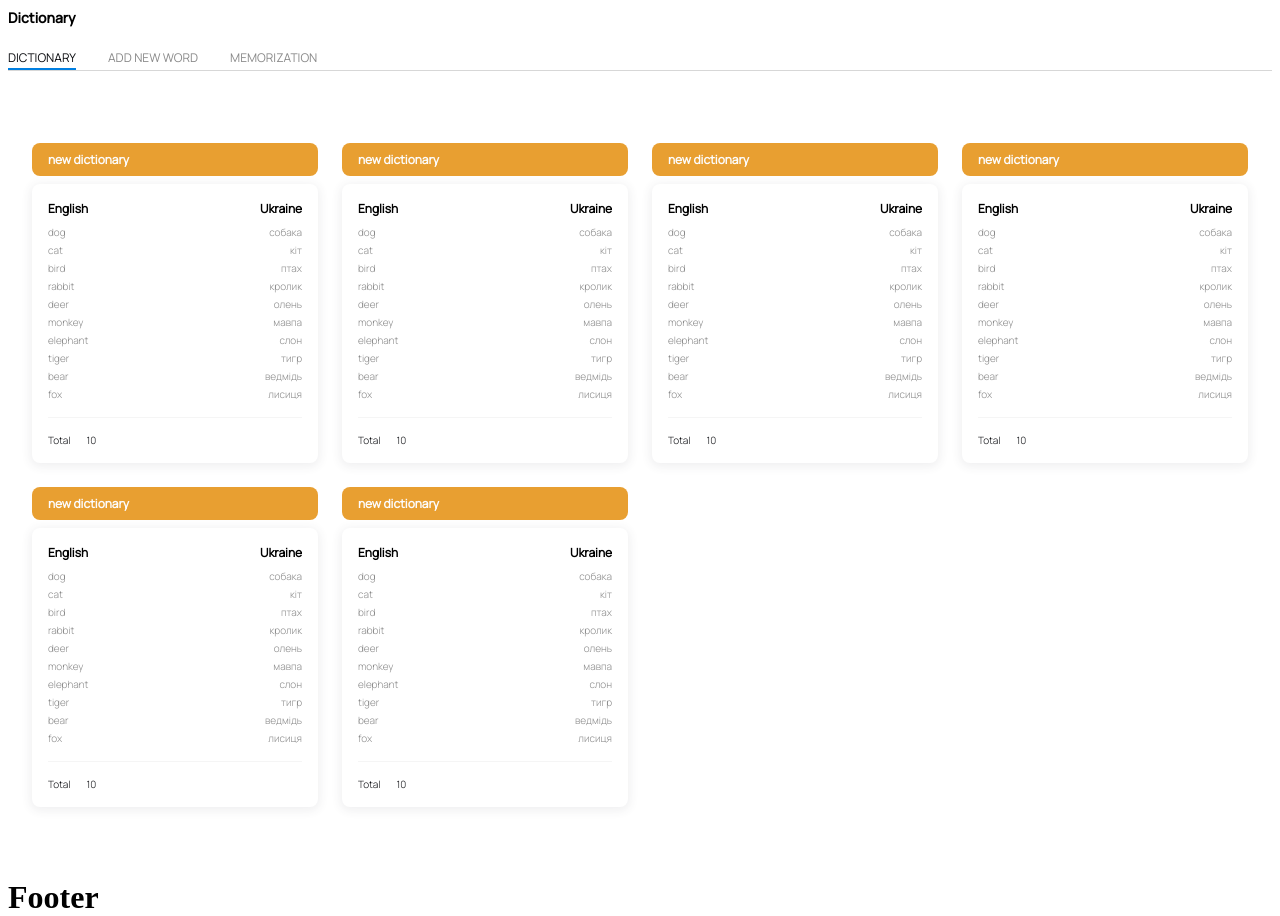
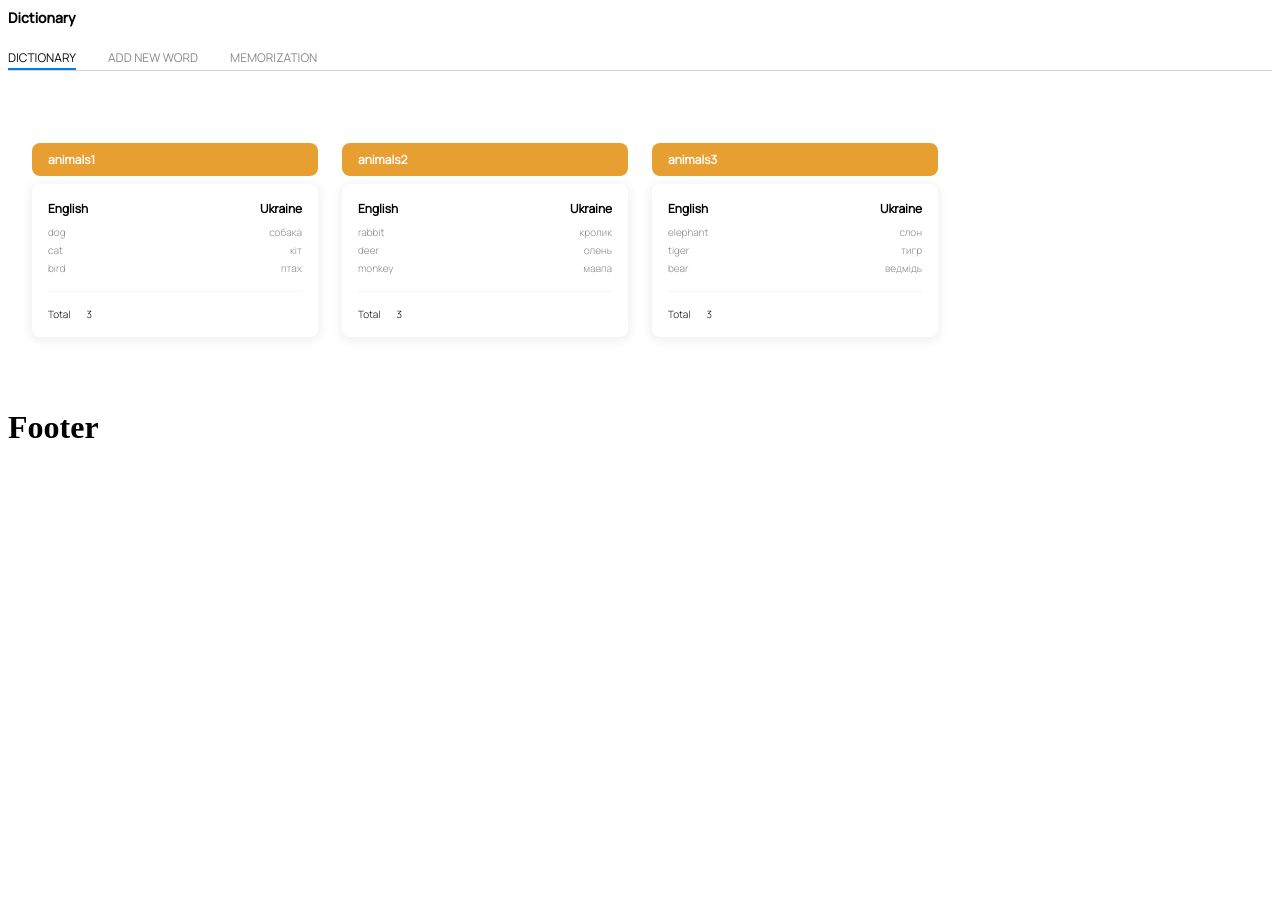
Before and after one commit to ydem1/Dictionary, a React app: page /#/ in a window 1280 px wide. After the commit the page ends 808 px from the top, so only its background shows below. Built offline with nearby package versions, Linux system fonts and the light colour scheme; the HTML template or start-up script is replaced by a standard one.

Commit message:
add redux

```diff
--- a/package.json
+++ b/package.json
@@ -10,9 +10,11 @@
     "preview": "vite preview"
   },
   "dependencies": {
+    "@reduxjs/toolkit": "^2.2.1",
     "classnames": "^2.5.1",
     "react": "^18.2.0",
     "react-dom": "^18.2.0",
+    "react-redux": "^9.1.0",
     "react-router-dom": "^6.22.2",
     "sass": "^1.71.1"
   },
--- a/src/index.tsx
+++ b/src/index.tsx
@@ -1,9 +1,13 @@
-import React from 'react';
 import { createRoot } from 'react-dom/client';
+import { store } from './store/store';
+import { Provider } from 'react-redux'
 import { Root } from './Root';
+
 
 const container = document.getElementById('root') as HTMLElement;
 
 createRoot(container).render(
-  <Root />
+  <Provider store={store}>
+    <Root />
+  </Provider>
 );
--- a/src/pages/dictionary.page/components/dictionary.tsx
+++ b/src/pages/dictionary.page/components/dictionary.tsx
@@ -1,51 +1,13 @@
+import React from 'react';
+import { Dictionaries } from '../../../types/Dictionary';
 import './dictionary.scss';
 
-export const Dictionary = () => {
-  const dictionary = [
-    {
-      ukr: 'собака',
-      eng: 'dog',
-    },
-    {
-      ukr: 'кіт',
-      eng: 'cat',
-    },
-    {
-      ukr: 'птах',
-      eng: 'bird',
-    },
-    {
-      ukr: 'кролик',
-      eng: 'rabbit',
-    },
-    {
-      ukr: 'олень',
-      eng: 'deer',
-    },
-    {
-      ukr: 'мавпа',
-      eng: 'monkey',
-    },
-    {
-      ukr: 'слон',
-      eng: 'elephant',
-    },
-    {
-      ukr: 'тигр',
-      eng: 'tiger',
-    },
-    {
-      ukr: 'ведмідь',
-      eng: 'bear',
-    },
-    {
-      ukr: 'лисиця',
-      eng: 'fox',
-    },
-  ];
+type Props = {
+  name: string,
+  dictionary: Dictionaries[],
+}
 
-  const name = 'new dictionary';
-
+export const Dictionary: React.FC<Props> = ({ name, dictionary }) => {
   return (
     <article className="dictionary">
       <h3 className="dictionary__name">
@@ -63,7 +25,10 @@ export const Dictionary = () => {
           </h4>
         </li>
         {dictionary.map(item => (
-          <li className="dictionary__words">
+          <li
+            key={`id:${item.eng}${item.ukr}`}
+            className="dictionary__words"
+          >
             <p className="dictionary__eng">
               {item.eng}
             </p>
--- a/src/pages/dictionary.page/dictionary.page.scss
+++ b/src/pages/dictionary.page/dictionary.page.scss
@@ -1,6 +1,7 @@
 @import '../../style/utils.scss';
 
 .dictionary-page {
+  &__grid {
     display: grid;
     grid-template-columns: repeat(1, 1fr);
     gap: 8px;
@@ -21,3 +22,4 @@
       grid-template-columns: repeat(4, 1fr);
     }
   }
+}
--- a/src/pages/dictionary.page/dictionary.page.tsx
+++ b/src/pages/dictionary.page/dictionary.page.tsx
@@ -1,16 +1,26 @@
+import { useSelector } from "react-redux";
 import { Dictionary } from "./components";
 
 import './dictionary.page.scss';
+import { RootState } from "../../store/store";
 
 export const DictionaryPage = () => {
+  const dictionaries = useSelector((state: RootState) => state.dictionarys.Dictionaries);
+
   return (
     <section className="dictionary-page">
-      <Dictionary />
-      <Dictionary />
-      <Dictionary />
-      <Dictionary />
-      <Dictionary />
-      <Dictionary />
+      <ul className="dictionary-page__grid">
+        {
+          Object.entries(dictionaries).map(dictionary => (
+            <li
+              key={dictionary[0]}
+              className="dictionary-page__item"
+            >
+              <Dictionary name={dictionary[0]} dictionary={dictionary[1]} />
+            </li>
+          ))
+        }
+      </ul>
     </section>
   );
 };
--- /dev/null
+++ b/src/slices/dictionarysSlice.ts
@@ -0,0 +1,77 @@
+import { createSlice } from '@reduxjs/toolkit'
+import type { PayloadAction } from '@reduxjs/toolkit'
+import { Dictionaries } from '../types/Dictionary';
+
+const dictionaries = {
+  animals1: [
+    {
+      ukr: 'собака',
+      eng: 'dog',
+    },
+    {
+      ukr: 'кіт',
+      eng: 'cat',
+    },
+    {
+      ukr: 'птах',
+      eng: 'bird',
+    }
+  ],
+  animals2: [
+    {
+      ukr: 'кролик',
+      eng: 'rabbit',
+    },
+    {
+      ukr: 'олень',
+      eng: 'deer',
+    },
+    {
+      ukr: 'мавпа',
+      eng: 'monkey',
+    }
+  ],
+  animals3: [
+    {
+      ukr: 'слон',
+      eng: 'elephant',
+    },
+    {
+      ukr: 'тигр',
+      eng: 'tiger',
+    },
+    {
+      ukr: 'ведмідь',
+      eng: 'bear',
+    }
+  ]
+};
+
+
+export interface DictionarysState {
+  Dictionaries: Record<string, Dictionaries[]>,
+}
+
+const initialState: DictionarysState = {
+  Dictionaries: dictionaries
+}
+
+export const dictionarysSlice = createSlice({
+  name: 'dictionarys',
+  initialState,
+  reducers: {
+    addNewDictionary: (state, action: PayloadAction<{ key: string; dictionary: { ukr: string; eng: string }[] }>) => {
+      const { key, dictionary } = action.payload;
+
+      if (state.Dictionaries[key]) {
+        throw new Error(`Dictionary with key ${key} already exists.`);
+      }
+
+      state.Dictionaries[key] = dictionary;
+    }
+  },
+})
+
+export const { addNewDictionary } = dictionarysSlice.actions
+
+export default dictionarysSlice.reducer
--- /dev/null
+++ b/src/store/store.ts
@@ -0,0 +1,13 @@
+import { configureStore } from '@reduxjs/toolkit'
+import dictionarysReducer from '../slices/dictionarysSlice';
+
+export const store = configureStore({
+  reducer: {
+    dictionarys: dictionarysReducer,
+  },
+})
+
+// Infer the `RootState` and `AppDispatch` types from the store itself
+export type RootState = ReturnType<typeof store.getState>
+// Inferred type: {posts: PostsState, comments: CommentsState, users: UsersState}
+export type AppDispatch = typeof store.dispatch
--- /dev/null
+++ b/src/types/Dictionary.ts
@@ -0,0 +1 @@
+export type Dictionaries = { ukr: string, eng: string };
```
Also changed, not shown: 1 other file (tests, documents, lock files or other folders). Lines whose indentation alone changed are shown as unchanged.
